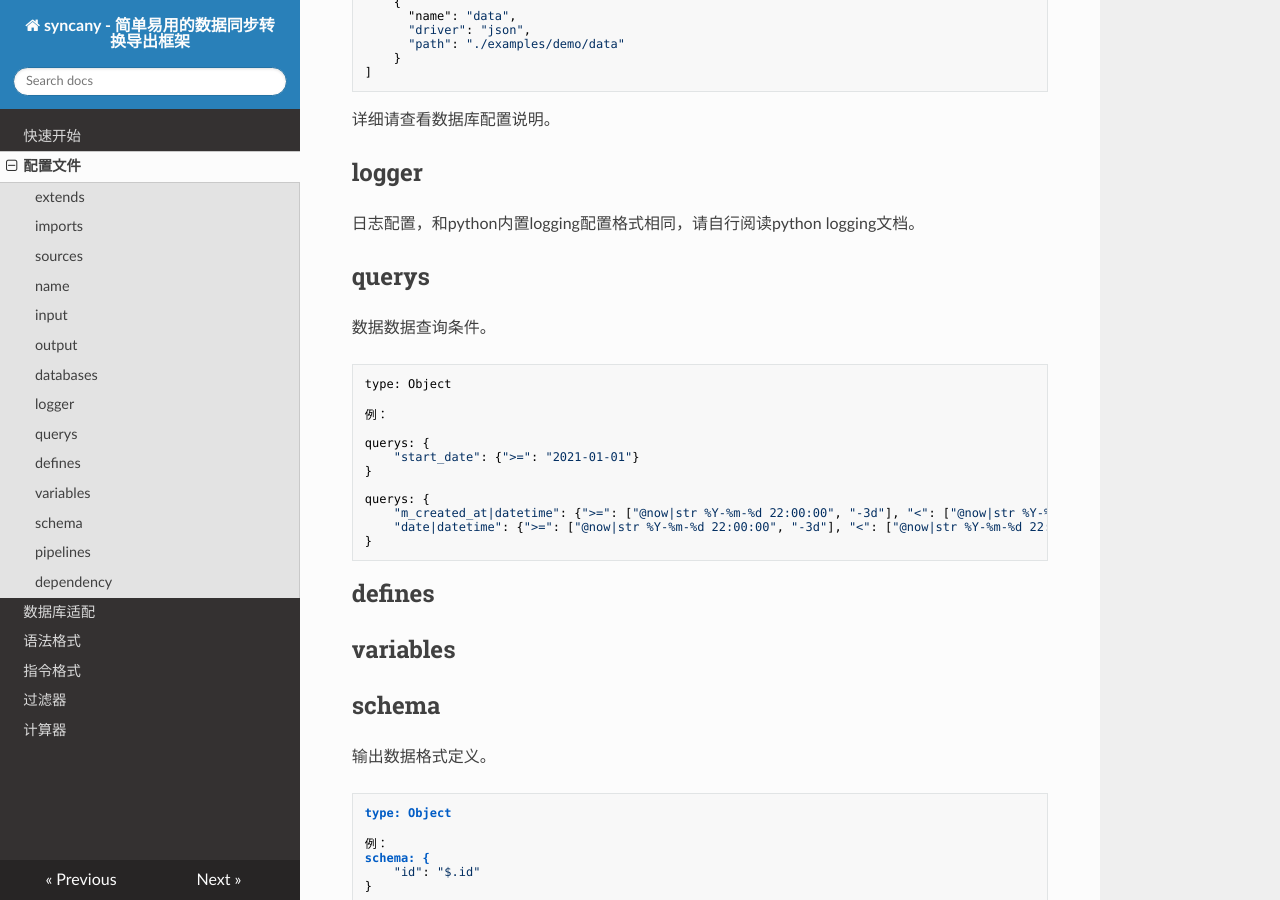
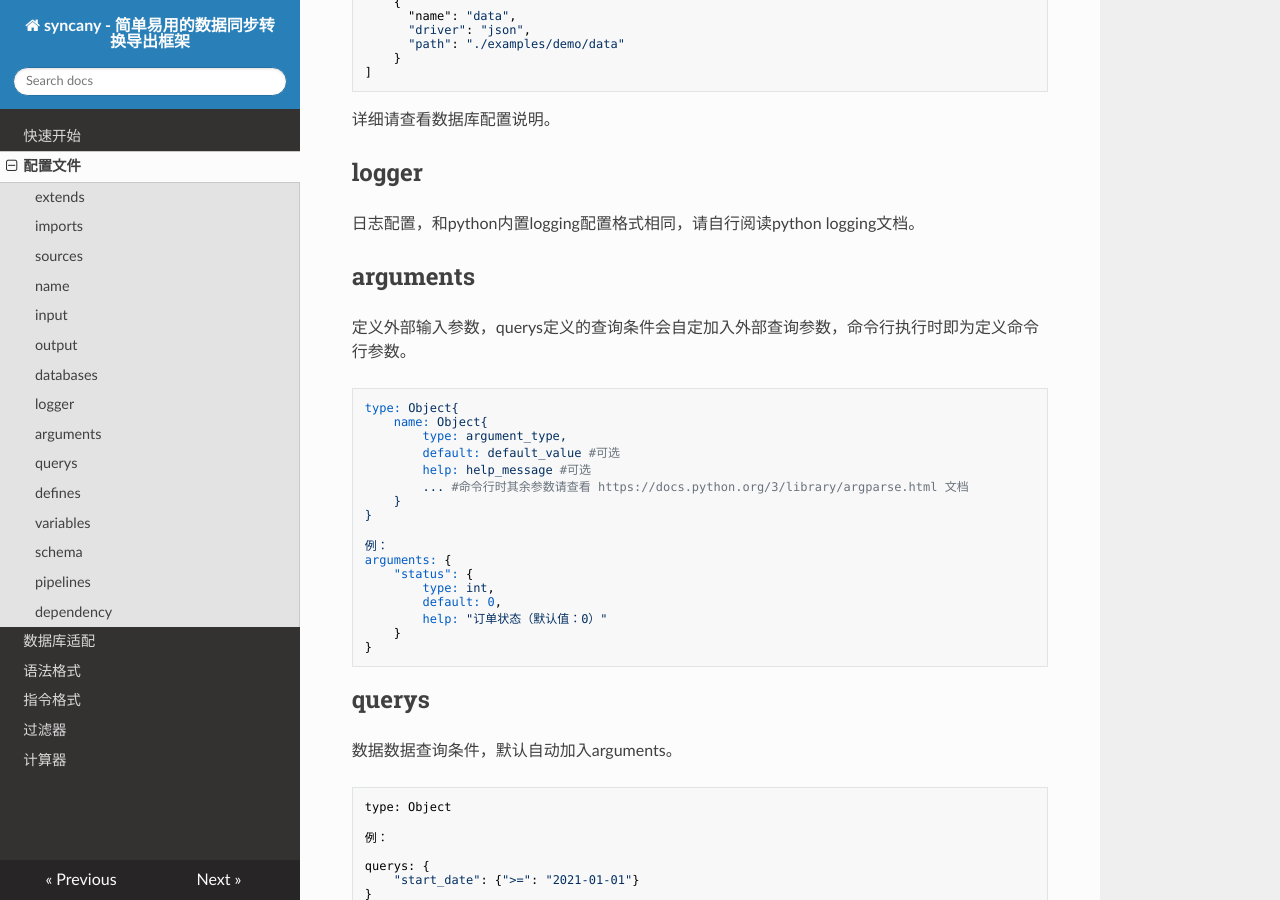
Before and after one commit to snower/syncany, an MkDocs documentation site: the page built from docs/configuration-json.md, in a window 1280 px wide and 900 px high, scrolled down 2499 px. Built offline with MkDocs 1.6.1, drawn with Linux system fonts in a browser that asks for light colours; nearby versions of some CDN libraries.

Commit message:
update docs

````diff
--- a/docs/configuration-json.md
+++ b/docs/configuration-json.md
@@ -150,9 +150,34 @@ databases: [
 
 日志配置，和python内置logging配置格式相同，请自行阅读python logging文档。
 
+
+## arguments
+
+定义外部输入参数，querys定义的查询条件会自定加入外部查询参数，命令行执行时即为定义命令行参数。
+
+```
+type: Object{
+    name: Object{
+        type: argument_type,
+        default: default_value #可选
+        help: help_message #可选
+        ... #命令行时其余参数请查看 https://docs.python.org/3/library/argparse.html 文档
+    }
+}
+
+例：
+arguments: {
+    "status": {
+        type: int,
+        default: 0,
+        help: "订单状态（默认值：0）"
+    }
+}
+```
+
 ## querys
 
-数据数据查询条件。
+数据数据查询条件，默认自动加入arguments。
 
 ```
 type: Object
````
Also changed, not shown: docs/grammar-structure.md (+12 -0 lines).
